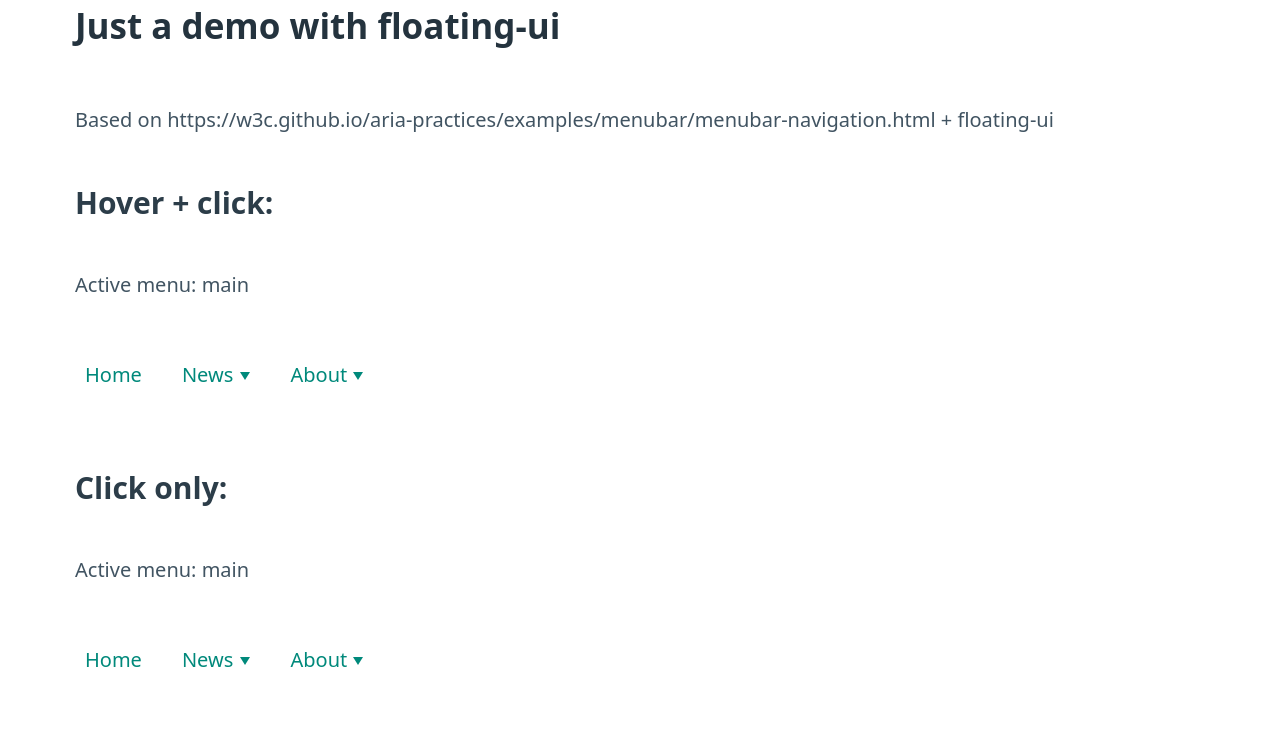
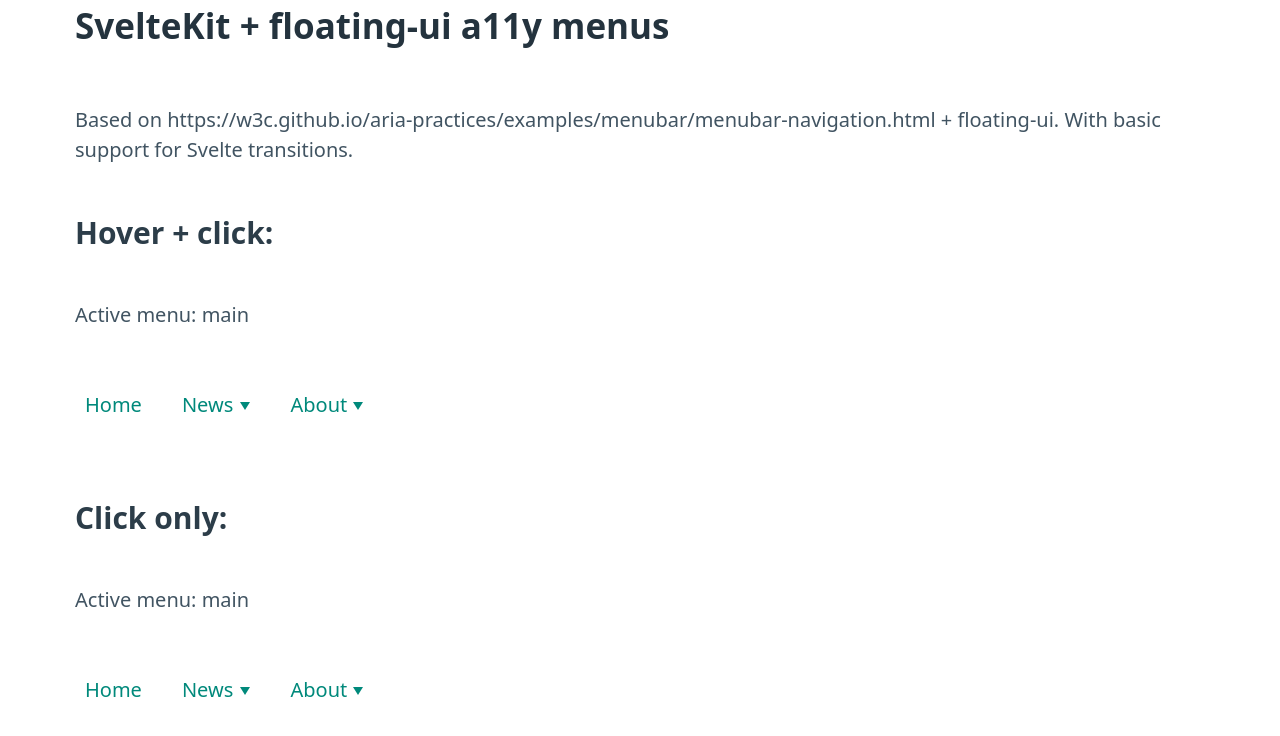
Before and after one commit to mandrasch/svelte-floating-ui-a11y-menu, a SvelteKit app: page / in a window 1280 px wide. Shown: the top 736 px of the page. Built offline with nearby package versions, Linux system fonts and the light colour scheme.

Commit message:
chore: clean up

```diff
--- a/src/components/NavigationClickOnly.svelte
+++ b/src/components/NavigationClickOnly.svelte
@@ -156,5 +156,7 @@
 		position: absolute;
 		top: 0;
 		left: 0;
+		display: flex;
+		flex-direction: column;
 	}
 </style>
--- a/src/components/NavigationHover.svelte
+++ b/src/components/NavigationHover.svelte
@@ -189,5 +189,7 @@
 		position: absolute;
 		top: 0;
 		left: 0;
+		display: flex;
+		flex-direction: column;
 	}
 </style>
--- a/src/routes/+page.svelte
+++ b/src/routes/+page.svelte
@@ -23,10 +23,10 @@
 	import NavigationClickOnly from '../components/NavigationClickOnly.svelte';
 </script>
 
-<h2>Just a demo with floating-ui</h2>
+<h2>SvelteKit + floating-ui a11y menus</h2>
 <p>
 	Based on https://w3c.github.io/aria-practices/examples/menubar/menubar-navigation.html +
-	floating-ui
+	floating-ui. With basic support for Svelte transitions.
 </p>
 
 <h3>Hover + click:</h3>
```
